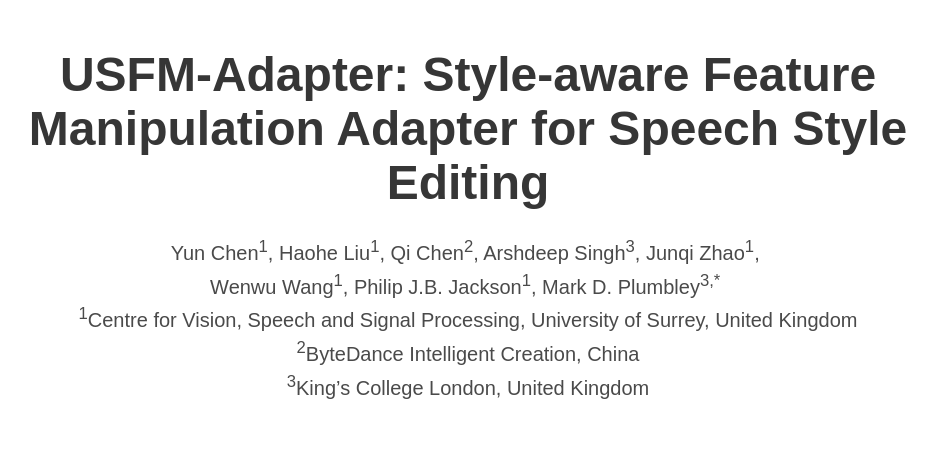
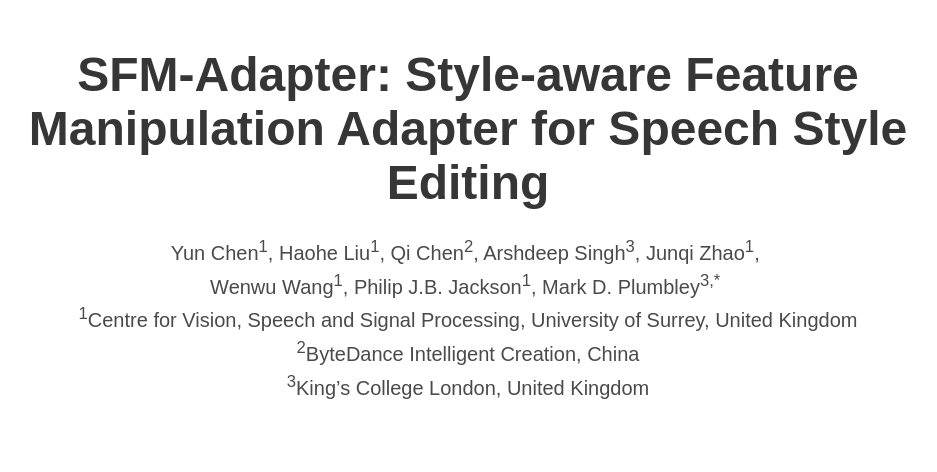
Before and after one commit to yChenN1/SFM-Adapter, a plain HTML site: page index.html in a window 1280 px wide. Shown: the top 472 px of the page, without its empty margins (172-1109 px from the left). Drawn offline with nearby package versions, Linux system fonts and the light colour scheme; some icons are missing; a web font is replaced by a local one.

Commit message:
second commit

```diff
--- a/index.html
+++ b/index.html
@@ -49,7 +49,7 @@ Speech Style Editing</title>
     <div class="container is-max-desktop">
       <div class="columns is-centered">
         <div class="column has-text-centered">
-          <h1 class="title is-1 publication-title">USFM-Adapter: Style-aware Feature Manipulation Adapter for Speech Style Editing</h1>
+          <h1 class="title is-1 publication-title">SFM-Adapter: Style-aware Feature Manipulation Adapter for Speech Style Editing</h1>
           <div class="is-size-5 publication-authors">
 
             <span class="author-block">
```
